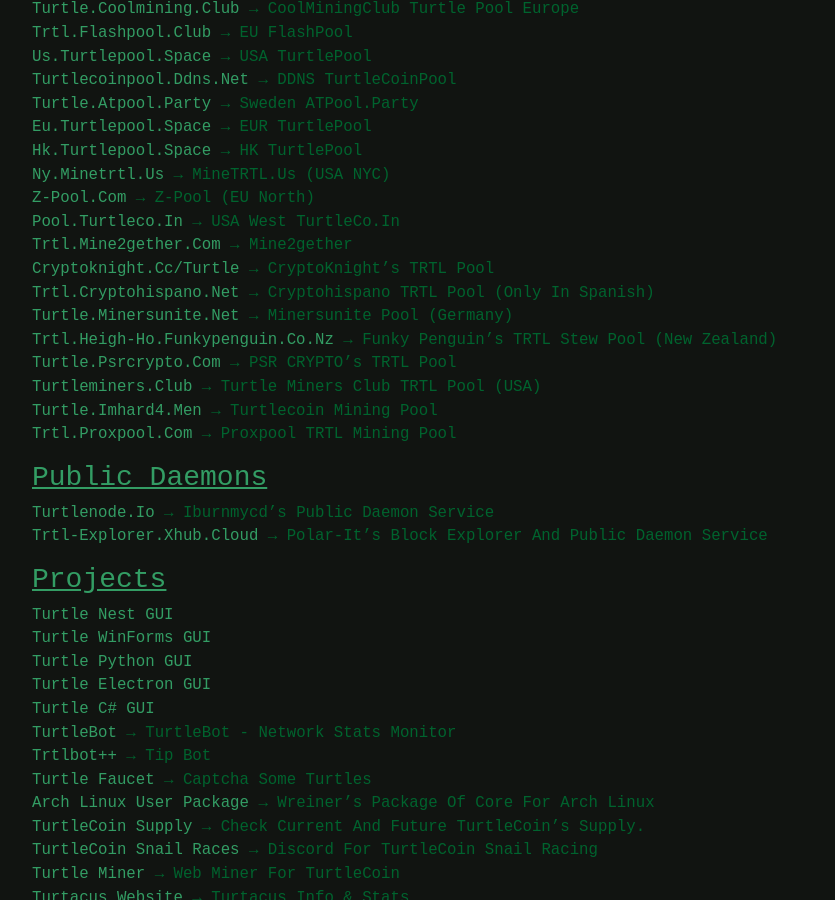
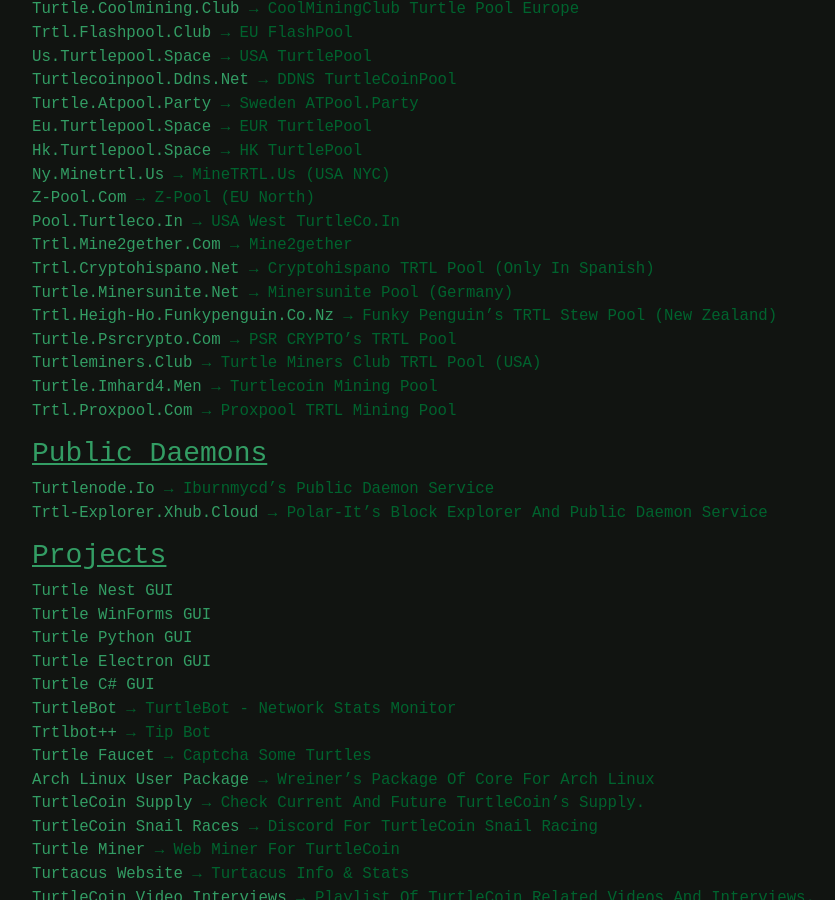
Before and after one commit to zack796/turtleturtle.org, a Jekyll site: the page built from index.md, in a window 1280 px wide and 900 px high, scrolled down 1266 px. Shown: the whole window, without its empty margins (53-888 px from the left). Built offline with Jekyll 4.4.1, drawn with Linux system fonts in a browser that asks for light colours.

Commit message:
Cryptoknight pool is a scam pool.

```diff
--- a/index.md
+++ b/index.md
@@ -57,7 +57,6 @@ title: TurtleTurtle.org
 [z-pool.com](http://z-pool.com) → Z-Pool (EU North)
 [pool.turtleco.in](http://pool.turtleco.in/) → USA West TurtleCo.In
 [trtl.mine2gether.com](http://trtl.mine2gether.com/) → Mine2gether
-[cryptoknight.cc/turtle](http://cryptoknight.cc/turtle/) → CryptoKnight's TRTL Pool
 [trtl.cryptohispano.net](https://trtl.cryptohispano.net) → Cryptohispano TRTL Pool (Only in Spanish)
 [turtle.minersunite.net](https://turtle.minersunite.net) → Minersunite Pool (Germany)
 [trtl.heigh-ho.funkypenguin.co.nz](https://trtl.heigh-ho.funkypenguin.co.nz) → Funky Penguin's TRTL Stew Pool (New Zealand)
```
